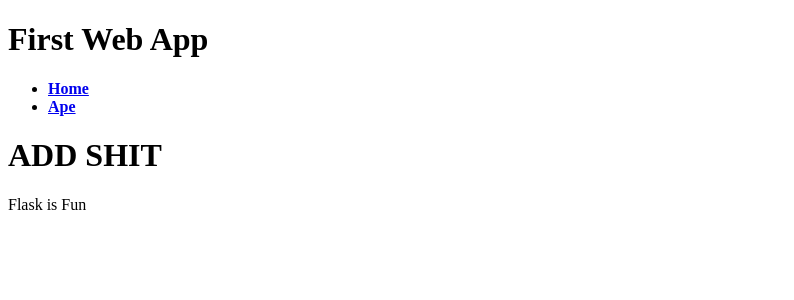
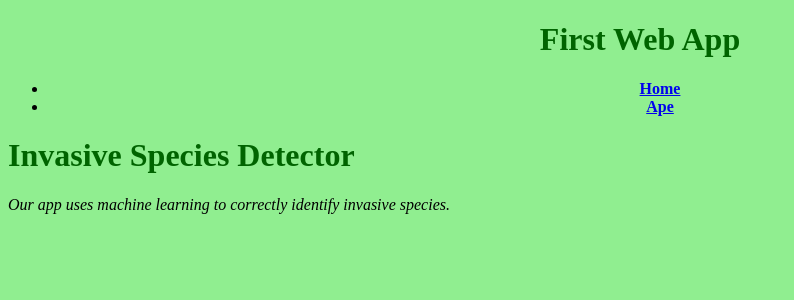
Before and after one commit to TheAndrew2115/DeltaHacks, a Flask app: page / in a window 1280 px wide. Shown: the top 300 px of the page, without its empty margins (0-794 px from the left). Run offline with Flask 2, Linux system fonts and the light colour scheme.

Commit message:
Added home css

```diff
--- /dev/null
+++ b/static/css/home.css
@@ -0,0 +1,16 @@
+body {
+    background-color: lightgreen;
+
+}
+
+h1{
+    color: darkgreen;
+}
+
+.container {
+    position: relative;
+    text-align: center;
+    height:100%;
+    width:100%;
+
+  }
--- a/templates/home.html
+++ b/templates/home.html
@@ -1,15 +1,20 @@
 <!DOCTYPE html>
 <html lang="en" dir="ltr">
+<link rel="stylesheet" href="../static/css/home.css">
   <head>
     <meta charset="utf-8">
-    <title>Flask Tutorial</title>
+    <title>Invasive Animal Detector</title>
   </head>
+
   <body>
     {% extends "template.html" %}
     {% block content %}
 
-    <h1> ADD SHIT </h1>
-    <p> Flask is Fun </p>
+    <h1> Invasive Species Detector</h1>
+    <p><i>Our app uses machine learning to correctly identify invasive species. </i></p>
+
+
+    <!-- Pics -->
 
   {% endblock %}
   </body>
```
